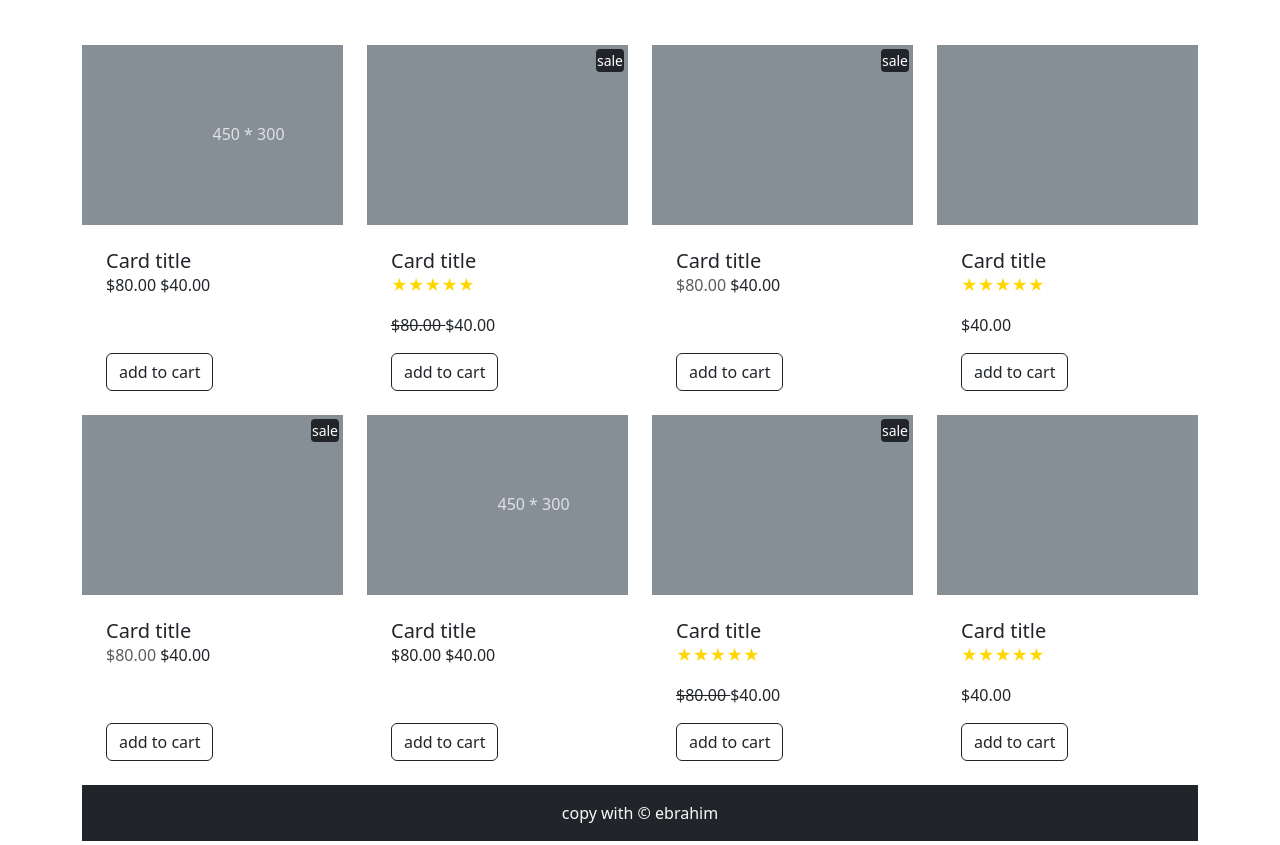
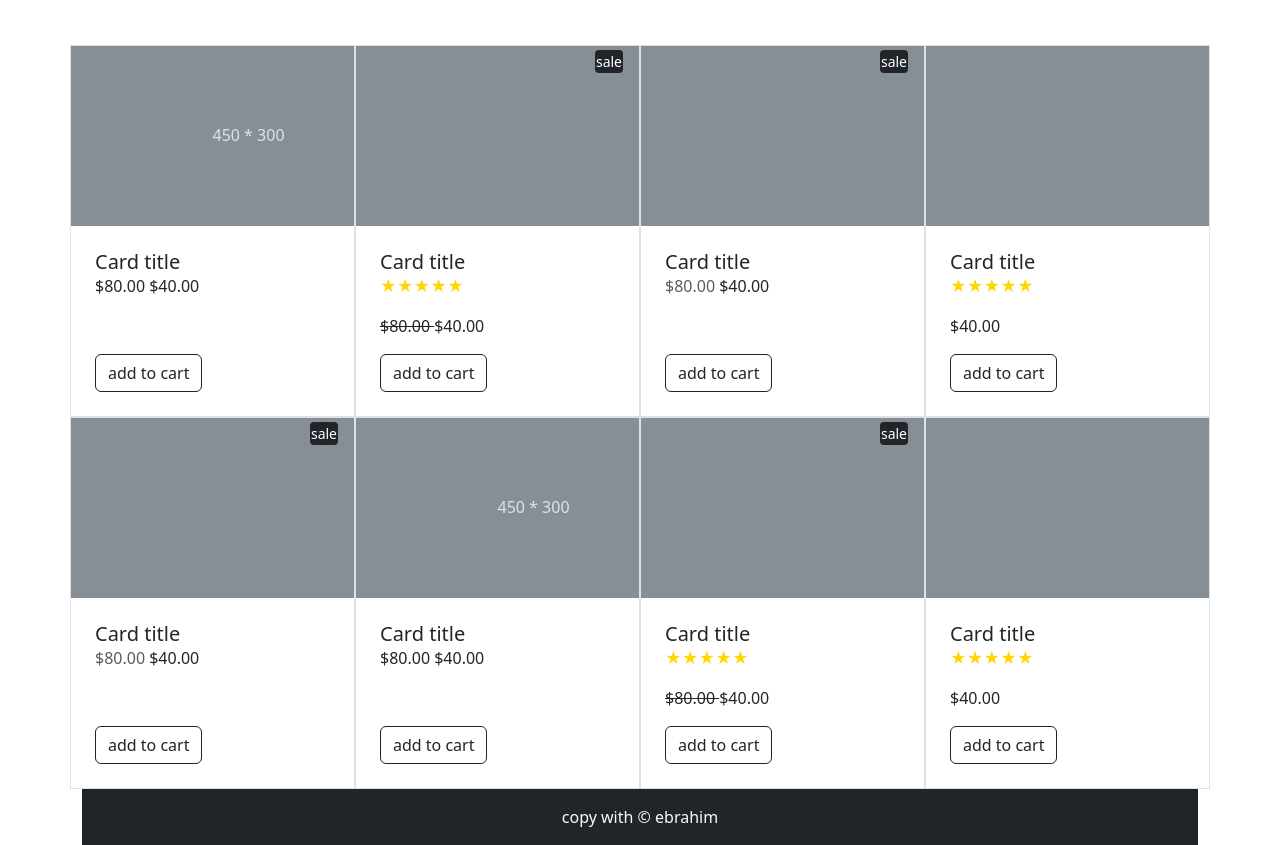
Before and after one commit to Ebrahim-khewani/bootstrap_homework, a plain HTML site: page index.html in a window 1280 px wide. Shown: the part 123-968 px from the top of the page. Drawn offline with nearby package versions, Linux system fonts and the light colour scheme.

Commit message:
update border

```diff
--- a/index.html
+++ b/index.html
@@ -20,11 +20,11 @@
   <link rel="stylesheet" href="css/all.min.css">
   <script src="js/bootstrap.min.js" crossorigin="anonymous"></script>
   <script src="js/bootstrap.bundle.js" crossorigin="anonymous"></script>
-  <script src="js/bootstrap.bundle.min.js" crossorigin="anonymous"></script
+  <script src="js/bootstrap.bundle.min.js" crossorigin="anonymous"></script>
   <script src="js/all.min.js" crossorigin="anonymous"></script>
 
   <link href="https://cdn.jsdelivr.net/npm/bootstrap@5.3.2/dist/css/bootstrap.min.css" rel="stylesheet">
-
+  <script src="https://cdn.jsdelivr.net/npm/bootstrap@5.3.2/dist/js/bootstrap.bundle.min.js"></script>
 </head>
 
 
@@ -32,7 +32,6 @@
 <body>
   <div class="container">
      <nav class="navbar navbar-expand-lg bg-light p-0">
-      <div class="container">
         <a class="navbar-brand" href="#">Start bootstrap</a>
         <button class="navbar-toggler" type="button" data-bs-toggle="collapse" data-bs-target="#navbarScroll"
           aria-controls="navbarScroll" aria-expanded="false" aria-label="Toggle navigation">
@@ -72,7 +71,6 @@
             <span class="bg-dark rounded-circle text-white p-sm-1 p-0"> 0 </span>
           </button>
         </div>
-      </div>
     </nav>
 
 
@@ -81,8 +79,8 @@
       <div class=" d-flex fs-6 justify-content-center text-light"> shope in style</div>
     </header>
     <main class="list-group mt-5">
-      <div class="row row-cols-1 row-cols-md-3">
-        <div class="col position-relative col-md-3">
+      <div class="row row-cols-1 row-cols-md-3 ">
+        <div class="col position-relative col-md-3 p-0 border border-1">
           <!-- <img src="" class="card-img-top" alt="..."> -->
           <svg class="bd-placeholder-img card-img-top" width="100%" height="180" xmlns="http://www.w3.org/2000/svg"
             role="img" aria-label="Placeholder: Image cap" preserveAspectRatio="xMidYMid slice" focusable="false">
@@ -101,7 +99,7 @@
             <a href="#" class="btn btn-outline-dark ">add to cart</a>
           </div>
         </div>
-        <div class="col position-relative col-md-3">
+        <div class="col position-relative col-md-3 p-0 border border-1">
           <!-- <img src="" class="card-img-top" alt="..."> -->
           <svg class="bd-placeholder-img card-img-top" width="100%" height="180" xmlns="http://www.w3.org/2000/svg"
             role="img" aria-label="Placeholder: Image cap" preserveAspectRatio="xMidYMid slice" focusable="false">
@@ -119,7 +117,7 @@
             <a href="#" class="btn btn-outline-dark">add to cart</a>
           </div>
         </div>
-        <div class="col position-relative col-md-3">
+        <div class="col position-relative col-md-3 p-0 border border-1">
           <!-- <img src="" class="card-img-top" alt="..."> -->
           <svg class="bd-placeholder-img card-img-top" width="100%" height="180" xmlns="http://www.w3.org/2000/svg"
             role="img" aria-label="Placeholder: Image cap" preserveAspectRatio="xMidYMid slice" focusable="false">
@@ -140,7 +138,7 @@
           </div>
         </div>
 
-        <div class="col position-relative col-md-3">
+        <div class="col position-relative col-md-3 p-0 border border-1">
           <!-- <img src="" class="card-img-top" alt="..."> -->
           <svg class="bd-placeholder-img card-img-top" width="100%" height="180" xmlns="http://www.w3.org/2000/svg"
             role="img" aria-label="Placeholder: Image cap" preserveAspectRatio="xMidYMid slice" focusable="false">
@@ -158,7 +156,7 @@
             <a href="#" class="btn btn-outline-dark">add to cart</a>
           </div>
         </div>
-        <div class="col position-relative col-md-3">
+        <div class="col position-relative col-md-3 p-0 border border-1">
           <!-- <img src="" class="card-img-top" alt="..."> -->
           <svg class="bd-placeholder-img card-img-top" width="100%" height="180" xmlns="http://www.w3.org/2000/svg"
             role="img" aria-label="Placeholder: Image cap" preserveAspectRatio="xMidYMid slice" focusable="false">
@@ -178,7 +176,7 @@
             <a href="#" class="btn btn-outline-dark">add to cart</a>
           </div>
         </div>
-        <div class="col position-relative col-md-3">
+        <div class="col position-relative col-md-3 p-0 border border-1">
           <!-- <img src="" class="card-img-top" alt="..."> -->
           <svg class="bd-placeholder-img card-img-top" width="100%" height="180" xmlns="http://www.w3.org/2000/svg"
             role="img" aria-label="Placeholder: Image cap" preserveAspectRatio="xMidYMid slice" focusable="false">
@@ -197,7 +195,7 @@
             <a href="#" class="btn btn-outline-dark ">add to cart</a>
           </div>
         </div>
-        <div class="col position-relative col-md-3">
+        <div class="col position-relative col-md-3 p-0 border border-1">
           <!-- <img src="" class="card-img-top" alt="..."> -->
           <svg class="bd-placeholder-img card-img-top" width="100%" height="180" xmlns="http://www.w3.org/2000/svg"
             role="img" aria-label="Placeholder: Image cap" preserveAspectRatio="xMidYMid slice" focusable="false">
@@ -218,7 +216,7 @@
           </div>
         </div>
 
-        <div class="col position-relative col-md-3 ">
+        <div class="col position-relative col-md-3 p-0 border border-1">
           <!-- <img src="" class="card-img-top" alt="..."> -->
           <svg class="bd-placeholder-img card-img-top" width="100%" height="180" xmlns="http://www.w3.org/2000/svg"
             role="img" aria-label="Placeholder: Image cap" preserveAspectRatio="xMidYMid slice" focusable="false">
```
